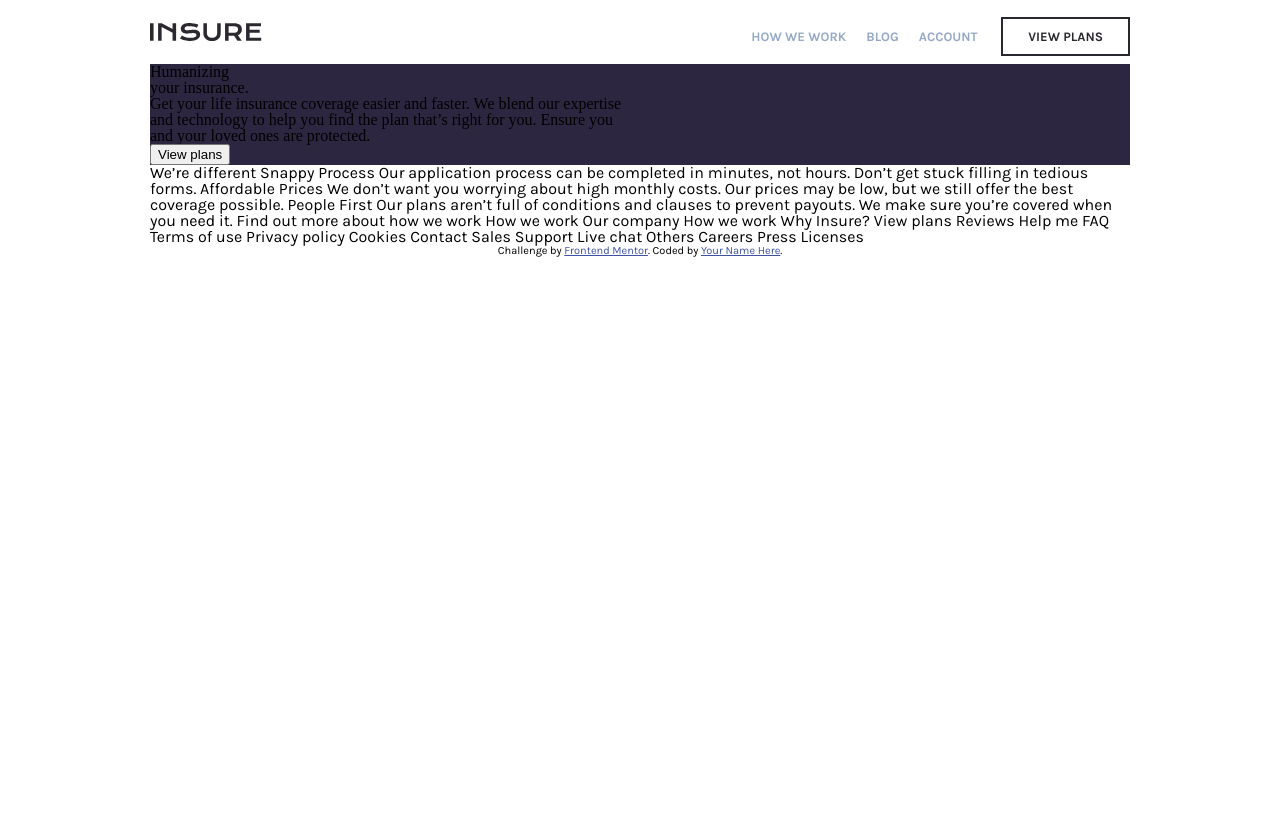
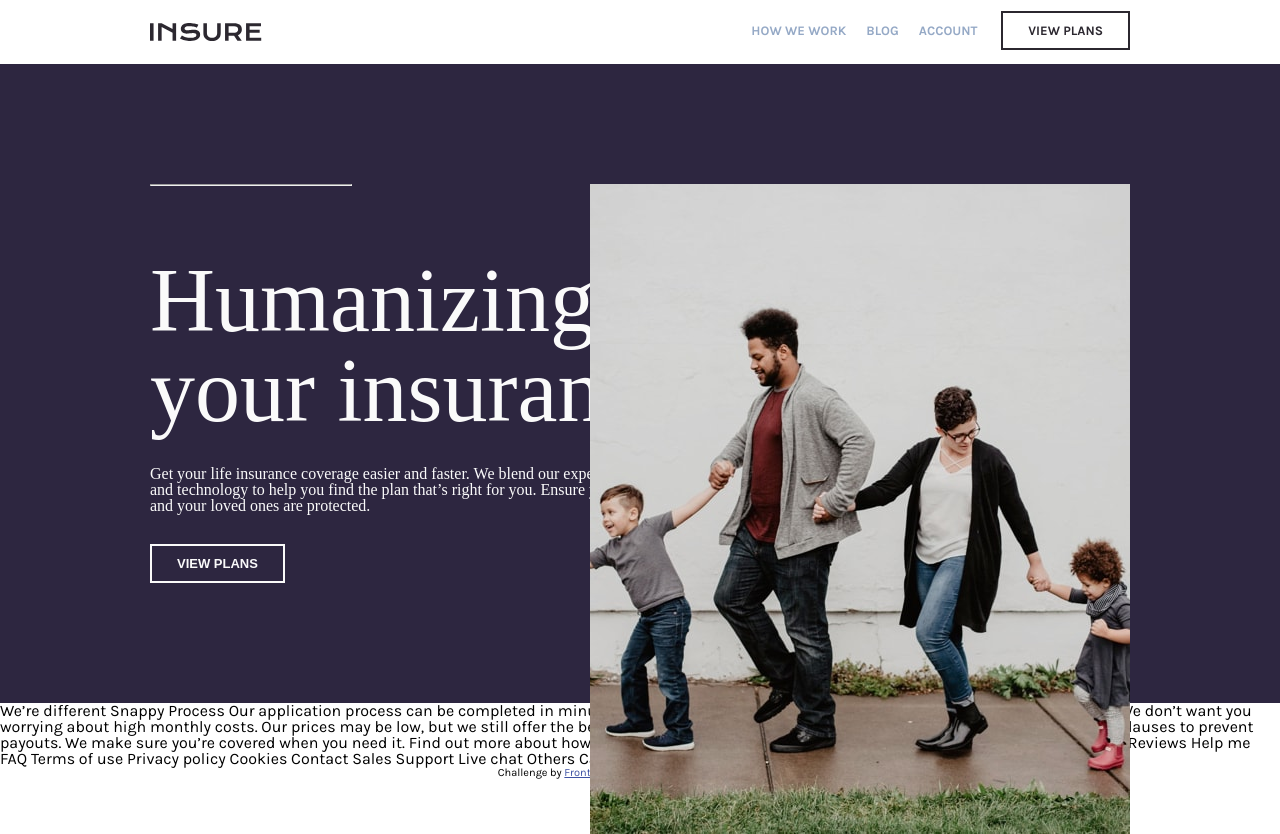
Before and after one commit to Graciliano-Barroso/insure-landing-page-master, a plain HTML site: page index.html in a window 1280 px wide. Before the commit the page ends 800 px from the top, so only its background shows below. Drawn offline with Linux system fonts and the light colour scheme.

Commit message:
Section intro finished

```diff
--- a/index.html
+++ b/index.html
@@ -36,6 +36,8 @@
   </header>
   <main>
     <section>
+      <div class="section-box">
+        <hr>
         <h2>Humanizing<br> your insurance.</h2>
         <p>
           Get your life insurance coverage easier and faster. We blend our expertise<br>
@@ -43,6 +45,8 @@
           and your loved ones are protected.
         </p>
         <button>View plans</button>
+      </div>
+      <img class="intro-img" src="./images/image-intro-desktop.jpg" alt="">
     </section>
   </main>
 
--- a/style.css
+++ b/style.css
@@ -16,13 +16,19 @@
 
 body {
     font-family: var(--Karla);
-    margin: 0 150px;
 }
 
 header{
     display: flex;
+    margin: 20px 0;
+    padding: 0 150px;
+    align-items: center;
     justify-content: space-between;
-    margin: 20px 0;
+}
+
+.box {
+    display: flex;
+    align-items: center;
 }
 
 .logo {
@@ -45,7 +51,6 @@ header{
     font-size: 13px;
     font-weight: 700;
     color: var(--Grayish-Blue);
-    margin: 10px 0 6px 0;
     transition: 1s;
 }
 
@@ -88,6 +93,63 @@ header{
 /* Fim do header */
 
 section {
+    display: flex;
     font-family: var(--DM-Serif-Display);
     background-color: var(--Dark-Violet);
+    color: var(--Very-Light-Gray);
+    padding: 120px 150px;
 }
+
+hr {
+    width: 200px;
+    margin: 0;
+}
+
+h2 {
+    font-size: 90px;
+    margin-top: 70px;
+}
+
+.section-box p {
+    margin: 30px 0;
+}
+
+.section-box button {
+    padding: 10px 25px 10px 25px;
+    border: 2px solid var(--Very-Light-Gray);
+    background-color: var(--Dark-Violet);
+    text-decoration: none;
+    color: var(--Very-Light-Gray);
+    font-size: 13px;
+    font-weight: 700;
+    text-transform: uppercase;
+    transition: .5s;
+}
+.section-box button {
+    padding: 10px 25px 10px 25px;
+    border: 2px solid var(--Very-Light-Gray);
+    background-color: var(--Dark-Violet);
+    text-decoration: none;
+    color: var(--Very-Light-Gray);
+    font-size: 13px;
+    font-weight: 700;
+    text-transform: uppercase;
+    transition: .5s;
+}
+
+.section-box button:hover {
+    padding: 10px 25px 10px 25px;
+    border: 2px solid var(--Very-Light-Gray);
+    background-color: var(--Very-Light-Gray);
+    text-decoration: none;
+    color: var(--Dark-Violet);
+    font-size: 13px;
+    font-weight: 700;
+    text-transform: uppercase;
+    transition: .5s;
+}
+
+.intro-img {
+    position: absolute;
+    right: 150px;
+}
```
Lines whose indentation alone changed are shown as unchanged.
